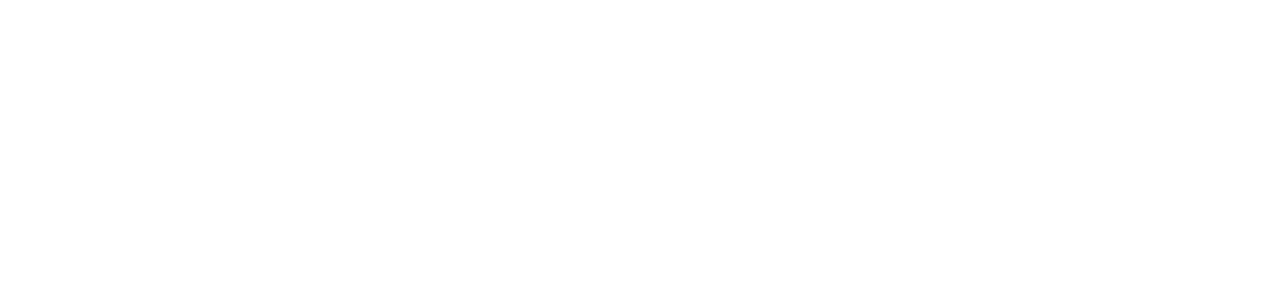
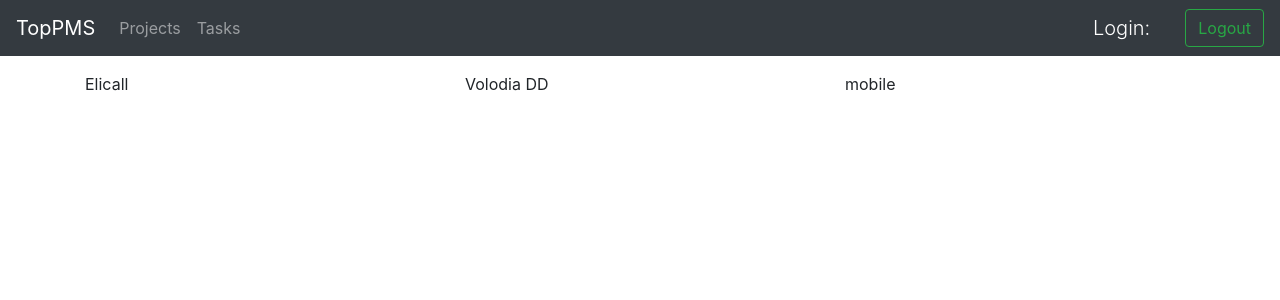
Before and after one commit to luxtorOleg/top-pms, an Angular app: page /projects/1 in a window 1280 px wide. Before the commit this address led to /. Shown: the top 300 px of the page. Built offline with nearby package versions, Linux system fonts and the light colour scheme.

Commit message:
implement project detail component

```diff
--- a/src/app/app-routing.module.ts
+++ b/src/app/app-routing.module.ts
@@ -6,12 +6,14 @@
 import {LoginComponent} from './login/login.component';
 import {RegistrationComponent} from './registration/registration.component';
 import {TasksComponent} from './tasks/tasks.component';
+import {ProjectDetailComponent} from './projects/project-detail/project-detail.component';
 
 const routes: Routes = [
   { path: '', redirectTo: '/login', pathMatch: 'full'},
   { path: 'login', component: LoginComponent},
   { path: 'registration', component: RegistrationComponent},
   { path: 'projects' , component: ProjectsComponent},
+  { path: 'projects/:id', component: ProjectDetailComponent},
   { path: 'tasks', component: TasksComponent}
 ];
 
--- a/src/app/app.module.ts
+++ b/src/app/app.module.ts
@@ -11,6 +11,7 @@
 import { ProjectsComponent } from './projects/projects.component';
 import { TasksComponent } from './tasks/tasks.component';
 import {ProjectsService} from './projects/projects.service';
+import { ProjectDetailComponent } from './projects/project-detail/project-detail.component';
 
 
 
@@ -21,7 +22,8 @@
     LoginComponent,
     RegistrationComponent,
     ProjectsComponent,
-    TasksComponent
+    TasksComponent,
+    ProjectDetailComponent
   ],
   imports: [
     BrowserModule,
--- a/src/app/common/protocols.ts
+++ b/src/app/common/protocols.ts
@@ -1,4 +1,5 @@
 export interface Project {
+  id: number;
   name: string;
   type: string;
   owner: string;
--- /dev/null
+++ b/src/app/projects/project-detail/project-detail.component.html
@@ -0,0 +1,8 @@
+<app-navbar></app-navbar>
+<div class="container">
+  <div class="row" >
+    <div class="col">{{project.name}}</div>
+    <div class="col">{{project.owner}}</div>
+    <div class="col">{{project.type}}</div>
+  </div>
+</div>
--- /dev/null
+++ b/src/app/projects/project-detail/project-detail.component.ts
@@ -0,0 +1,24 @@
+import { Component, OnInit } from '@angular/core';
+import {ActivatedRoute} from '@angular/router';
+
+import { ProjectsService} from '../projects.service';
+import { Project } from '../../common/protocols';
+
+@Component({
+  selector: 'app-project-detail',
+  templateUrl: './project-detail.component.html',
+  styleUrls: ['./project-detail.component.css']
+})
+export class ProjectDetailComponent implements OnInit {
+  project: Project = null;
+  constructor(public projectService: ProjectsService, public router: ActivatedRoute) { }
+
+  ngOnInit() {
+      this.router.params.subscribe(params => this.project = this.getProjectDetailValueById( Number(params['id'])));
+  }
+
+  getProjectDetailValueById(id: number): Project {
+    return this.projectService.getProjectById(id);
+  }
+
+}
--- a/src/app/projects/projects.component.html
+++ b/src/app/projects/projects.component.html
@@ -3,10 +3,11 @@
   <h1>Projects</h1>
   <p class="lead">All ptojects</p>
   <div class="container">
-    <div class="row" *ngFor="let projects of projectsService.projects">
-      <div class="col">{{projects.name}}</div>
-      <div class="col">{{projects.owner}}</div>
-      <div class="col">{{projects.type}}</div>
+    <div class="row" *ngFor="let project of projectsService.projects">
+      <div class="col">{{project.name}}</div>
+      <div class="col">{{project.owner}}</div>
+      <div class="col">{{project.type}}</div>
+      <span [routerLink]="getProjectDetailsURL(project)">Details</span>
     </div>
   </div>
 </div>
--- a/src/app/projects/projects.component.ts
+++ b/src/app/projects/projects.component.ts
@@ -1,5 +1,6 @@
 import { Component, OnInit } from '@angular/core';
 import {ProjectsService} from './projects.service';
+import {Project} from '../common/protocols';
 
 @Component({
   selector: 'app-projects',
@@ -11,5 +12,7 @@
   constructor(public projectsService: ProjectsService) { }
   ngOnInit() {
   }
-
+  getProjectDetailsURL(project: Project) {
+    return ['/projects/' + project.id];
+  }
 }
--- a/src/app/projects/projects.service.ts
+++ b/src/app/projects/projects.service.ts
@@ -6,22 +6,33 @@
 export class ProjectsService {
   public projects: Array<Project> = [
     {
+      id: 0,
       name: 'VizLocal',
       type: 'web',
       owner: 'Marian BB',
       members: new Array<Member>()
     },
     {
+      id: 1,
       name: 'Elicall',
       type: 'mobile',
       owner: 'Volodia DD',
       members: new Array<Member>()
     },
     {
+      id: 2,
       name: 'Divtricks',
       type: 'web',
       owner: 'Volodia DD',
       members: new Array<Member>()
     }
   ];
+  getProjectById(id: number): Project {
+    for (let i = 0; i < this.projects.length; i++) {
+      if (this.projects[i].id === id) {
+        return this.projects[i];
+      }
+    }
+     // console.log(this.projects.find(project => project.id === id));
+  }
 }
```
Also changed, not shown: src/app/projects/project-detail/project-detail.component.css (added).
